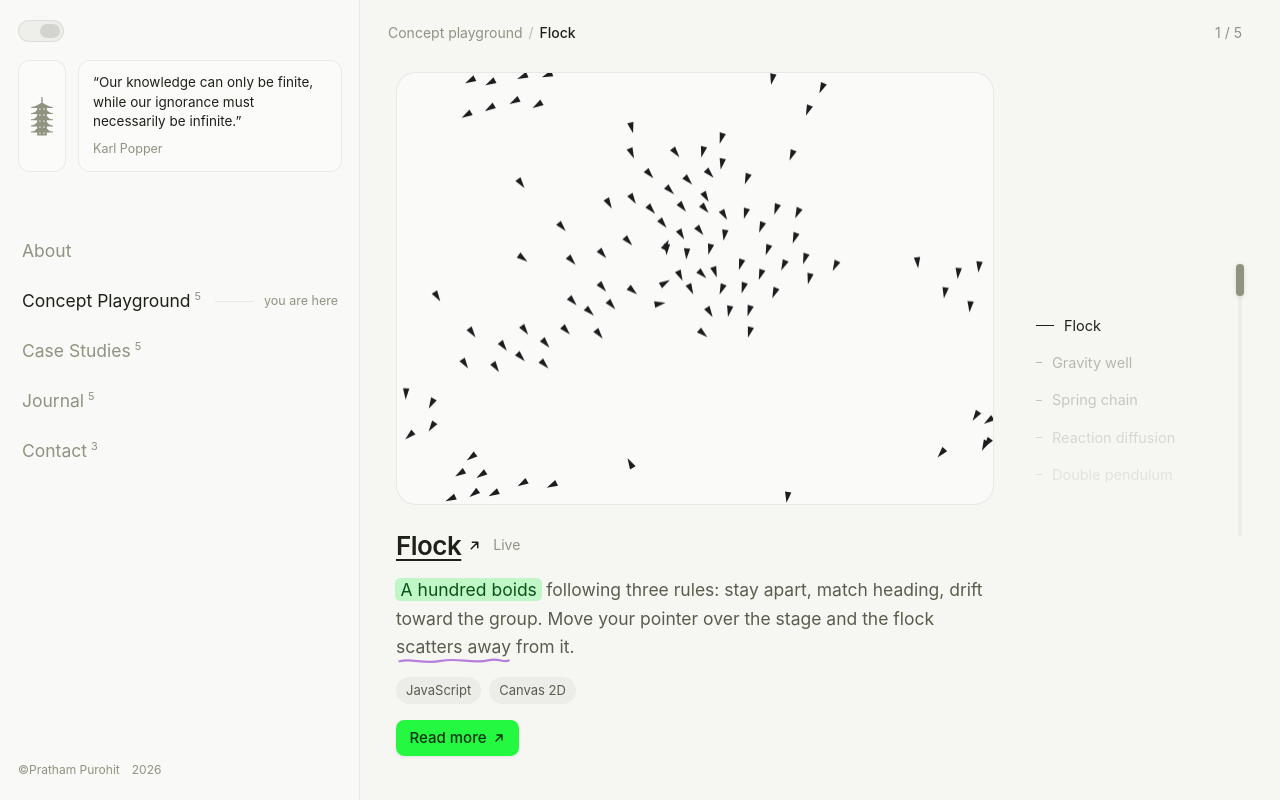
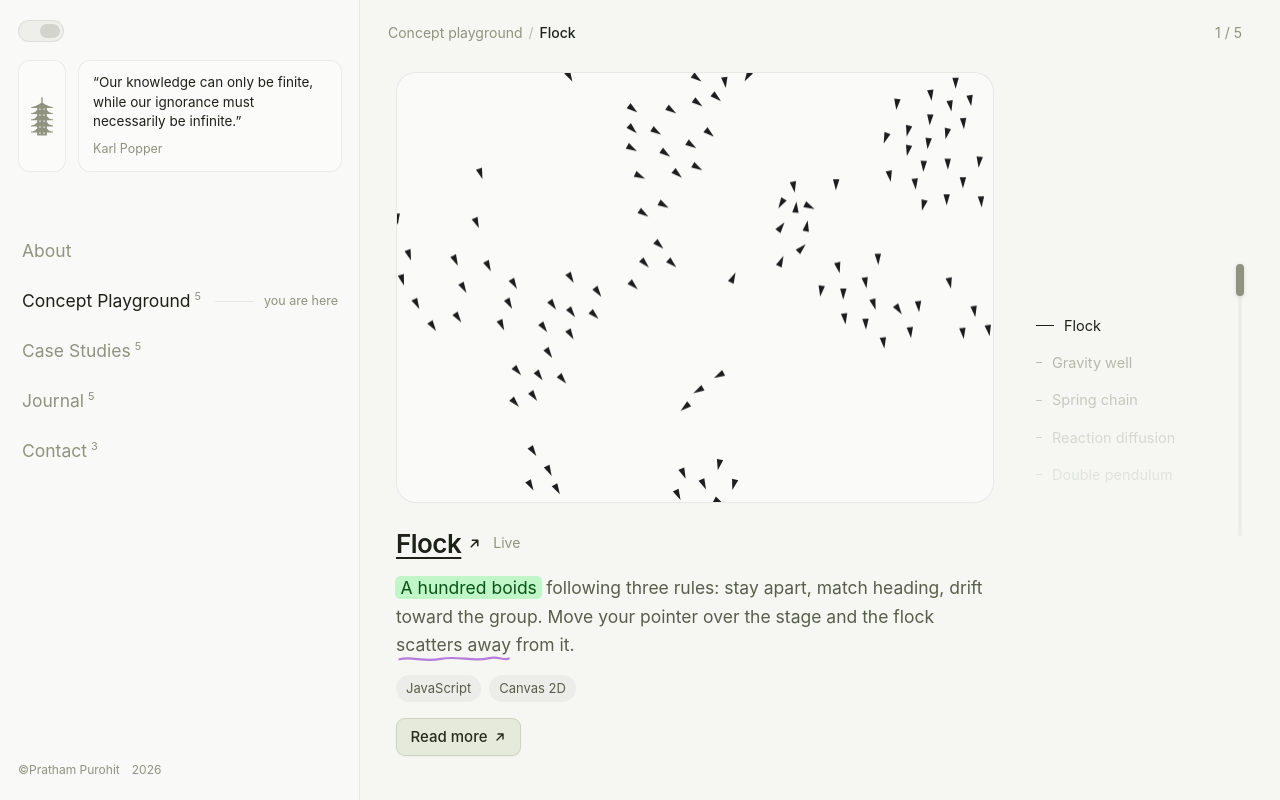
Before and after one commit to plutocrate/personal_site, a React (Vite) app: page /playground/flock in a window 1280 px wide. Built offline with nearby package versions, Linux system fonts and the light colour scheme; a web font is replaced by a local one.

Commit message:
Update contact social links and refine see all updates button contrast and styling

```diff
--- a/src/data/content.jsx
+++ b/src/data/content.jsx
@@ -255,7 +255,7 @@ export const journal = [
  * Displayed in the sidebar contact drawer.
  */
 export const contacts = [
-  { label: 'LinkedIn', href: 'https://www.linkedin.com/in/your-handle' },
-  { label: 'GitHub', href: 'https://github.com/your-handle' },
-  { label: 'Mail', href: 'mailto:you@example.com' },
+  { label: 'LinkedIn', href: 'https://linkedin.com/in/prathammpurohit' },
+  { label: 'GitHub', href: 'https://github.com/plutocrate' },
+  { label: 'Mail', href: 'mailto:prathampurohitonline@outlook.com' },
 ];
--- a/src/styles/global.css
+++ b/src/styles/global.css
@@ -412,25 +412,32 @@ mark, .hl {
   display: inline-flex;
   align-items: center;
   gap: 7px;
-  padding: 0.38em 0.9em;
-  border-radius: 0.55em;
+  padding: 0.42em 0.95em;
+  border-radius: 0.6em;
   background: var(--mark);
   color: var(--mark-ink);
-  font-weight: 550;
-  box-shadow: 0 1px 3px rgba(0, 0, 0, 0.08);
-  transition: transform 0.16s cubic-bezier(0.32, 0.72, 0, 1), filter 0.16s ease, box-shadow 0.16s ease;
+  border: 1px solid var(--mark-border, rgba(40, 38, 28, 0.1));
+  font-weight: 500;
+  box-shadow: 0 1px 2px rgba(0, 0, 0, 0.04);
+  transition: transform 0.16s cubic-bezier(0.32, 0.72, 0, 1),
+              background 0.2s ease,
+              border-color 0.2s ease,
+              box-shadow 0.16s ease;
 }
 .marker:hover {
-  filter: brightness(0.96) saturate(1.05);
+  filter: none;
+  background: var(--surface);
+  border-color: var(--line);
+  color: var(--ink);
   transform: translateY(-1px);
-  box-shadow: 0 3px 8px rgba(0, 0, 0, 0.12);
+  box-shadow: 0 2px 6px rgba(0, 0, 0, 0.07);
 }
 .marker:active {
   transform: translateY(0);
 }
 .life-more {
   margin-top: 18px;
-  font-size: 15.5px;
+  font-size: 15px;
   letter-spacing: -0.01em;
 }
 
--- a/src/utils/theme.js
+++ b/src/utils/theme.js
@@ -61,10 +61,11 @@ export function getRandomSubtleTheme() {
     underlines[`--un-low-${slot}`] = `hsla(${h}, 80%, 44%, 0.72)`;
   }
 
-  // Dynamic vibrant marker colors for the "See all life updates" button / catchy links
-  const markerHue = (currentHue + 45 + Math.floor(Math.random() * 60)) % 360;
-  const mark = `hsl(${markerHue}, 94%, 56%)`;
-  const markInk = `hsl(${markerHue}, 96%, 10%)`;
+  // Harmonic marker colors for the "See all life updates" button / catchy links
+  // Matches the canvas theme harmoniously while having distinct, elegant button contrast
+  const mark = `hsla(${currentHue}, 28%, 88%, 0.95)`;
+  const markInk = `hsl(${currentHue}, 22%, 14%)`;
+  const markBorder = `hsla(${currentHue}, 20%, 20%, 0.14)`;
 
   return {
     hue: currentHue,
@@ -80,6 +81,7 @@ export function getRandomSubtleTheme() {
     ink3,
     mark,
     markInk,
+    markBorder,
     highlights,
     underlines,
   };
@@ -100,6 +102,7 @@ export function applyTheme(theme) {
   root.style.setProperty('--ink-3', theme.ink3);
   if (theme.mark) root.style.setProperty('--mark', theme.mark);
   if (theme.markInk) root.style.setProperty('--mark-ink', theme.markInk);
+  if (theme.markBorder) root.style.setProperty('--mark-border', theme.markBorder);
 
   // Apply dynamic highlight and underline CSS variables
   if (theme.highlights) {
```
